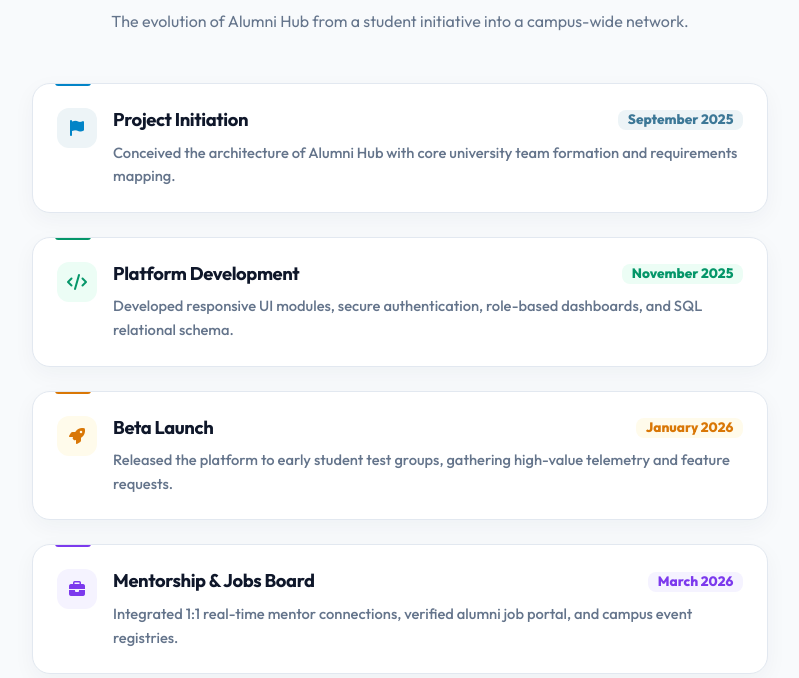
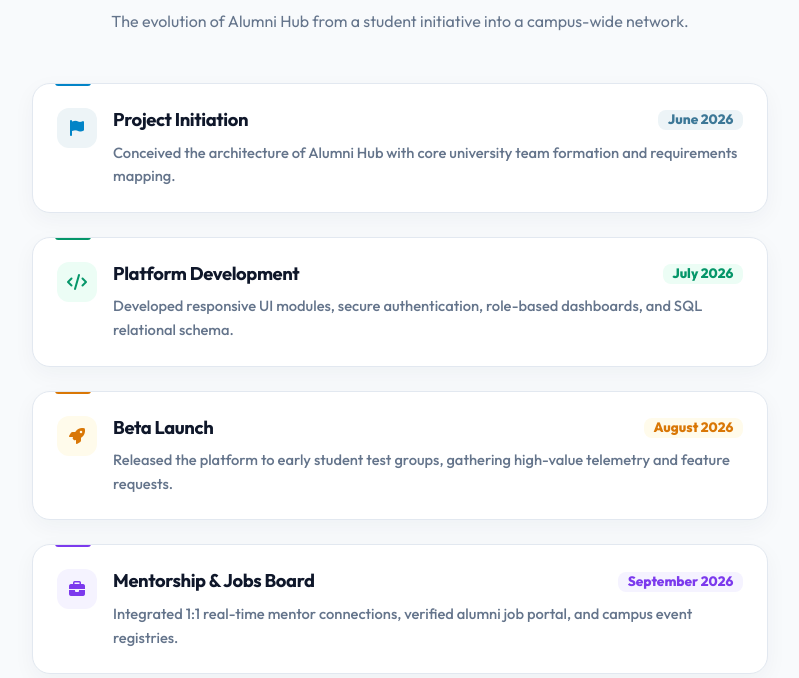
Before and after one commit to RajenderMohanVerma/alumni-hub, a Flask app: page /about in a window 1280 px wide. Shown: the part 4058-4736 px from the top of the page, without its empty margins (240-1039 px from the left). Run offline with Flask 3, Linux system fonts and the light colour scheme.

Commit message:
fix(about): start journey milestone dates from June 2026

```diff
--- a/templates/common/about.html
+++ b/templates/common/about.html
@@ -379,10 +379,10 @@
 
             <div class="row g-4 justify-content-center">
                 {% set timeline = [
-                    {'date': 'September 2025', 'title': 'Project Initiation', 'desc': 'Conceived the architecture of Alumni Hub with core university team formation and requirements mapping.', 'icon': 'fas fa-flag', 'accent': 'accent-blue'},
-                    {'date': 'November 2025', 'title': 'Platform Development', 'desc': 'Developed responsive UI modules, secure authentication, role-based dashboards, and SQL relational schema.', 'icon': 'fas fa-code', 'accent': 'accent-green'},
-                    {'date': 'January 2026', 'title': 'Beta Launch', 'desc': 'Released the platform to early student test groups, gathering high-value telemetry and feature requests.', 'icon': 'fas fa-rocket', 'accent': 'accent-amber'},
-                    {'date': 'March 2026', 'title': 'Mentorship & Jobs Board', 'desc': 'Integrated 1:1 real-time mentor connections, verified alumni job portal, and campus event registries.', 'icon': 'fas fa-briefcase', 'accent': 'accent-purple'},
+                    {'date': 'June 2026', 'title': 'Project Initiation', 'desc': 'Conceived the architecture of Alumni Hub with core university team formation and requirements mapping.', 'icon': 'fas fa-flag', 'accent': 'accent-blue'},
+                    {'date': 'July 2026', 'title': 'Platform Development', 'desc': 'Developed responsive UI modules, secure authentication, role-based dashboards, and SQL relational schema.', 'icon': 'fas fa-code', 'accent': 'accent-green'},
+                    {'date': 'August 2026', 'title': 'Beta Launch', 'desc': 'Released the platform to early student test groups, gathering high-value telemetry and feature requests.', 'icon': 'fas fa-rocket', 'accent': 'accent-amber'},
+                    {'date': 'September 2026', 'title': 'Mentorship & Jobs Board', 'desc': 'Integrated 1:1 real-time mentor connections, verified alumni job portal, and campus event registries.', 'icon': 'fas fa-briefcase', 'accent': 'accent-purple'},
                     {'date': 'October 2026', 'title': 'Global Expansion', 'desc': 'Serving 15,000+ alumni and students globally with seamless cross-device performance and high security.', 'icon': 'fas fa-globe', 'accent': 'accent-blue'}
                 ] %}
                 {% for item in timeline %}
```
